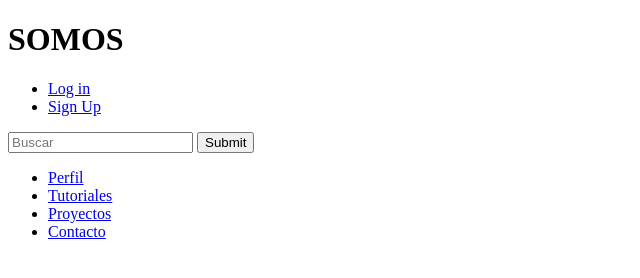
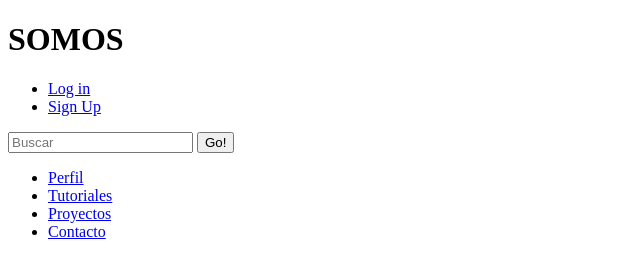
Before and after one commit to Milvflor/ProyectosDAWM, a plain HTML site: page index.html in a window 1280 px wide. Shown: the full height of the page, 0-640 px from the left. Drawn offline with Linux system fonts and the light colour scheme.

Commit message:
changes validated with validator.w3

```diff
--- a/index.html
+++ b/index.html
@@ -1,11 +1,11 @@
 <!DOCTYPE html>
-<html>
+<html lang>
 <head>
   <meta charset="utf-8">
   <title>Somos</title>
   <link href="style.css" rel="stylesheet" type="text/css" />
 </head>
-<boby>
+<body>
   <header>
     <h1>
       SOMOS
@@ -18,7 +18,7 @@
       </ul>
       <form>
         <input type="search" placeholder="Buscar" >
-        <input type="submit" placeholder="Go!">
+        <input type="submit" value="Go!">
       </form>
     </nav>
   </header>
@@ -31,6 +31,5 @@
       <li><a href="#">Contacto</a></li>
     </ul>
   </nav>
-
-</boby>
+</body>
 </html>
```
